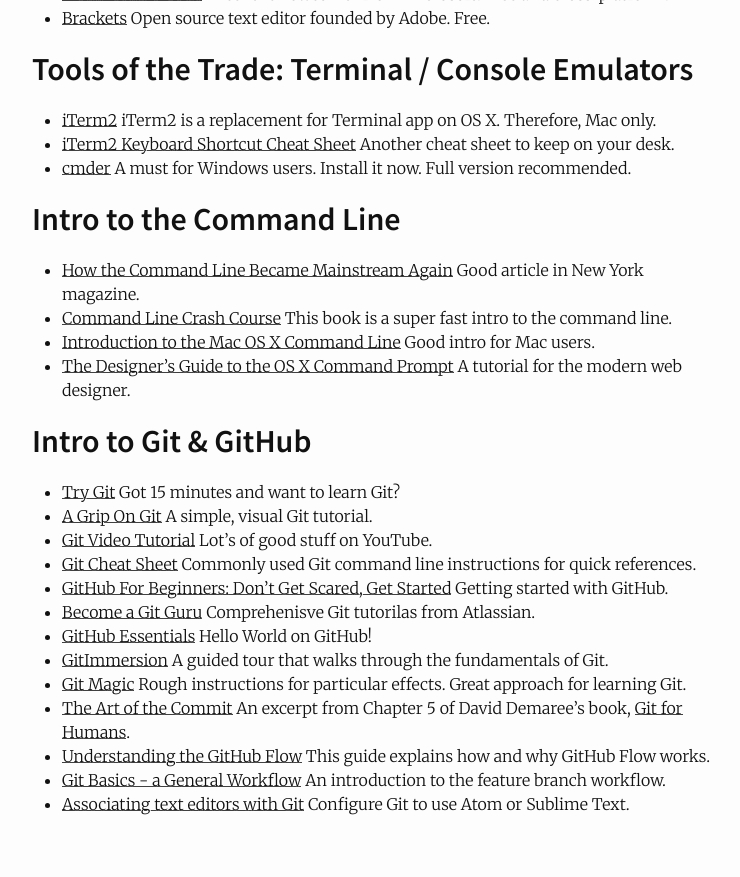
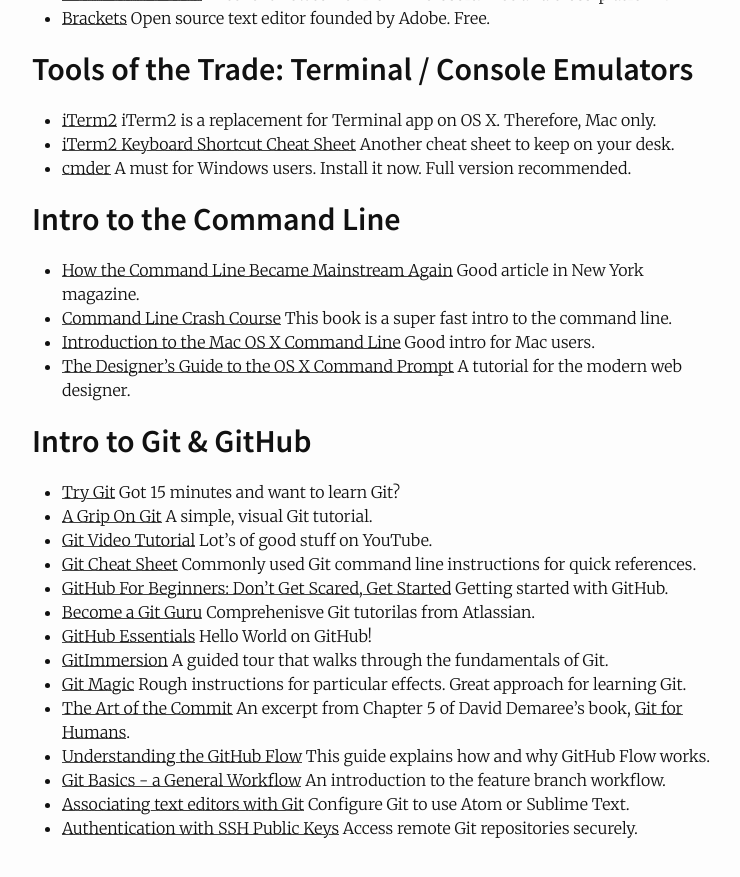
Before and after one commit to betamore/fewd, a Jekyll site: the page built from headstart.md, in a window 1280 px wide and 900 px high, scrolled down 683 px. Shown: the top 877 px of the window, without its empty margins (268-1008 px from the left). Built offline with Jekyll 4.4.1, drawn with Linux system fonts in a browser that asks for light colours.

Commit message:
add Authentication with SSH Public Keys link

```diff
--- a/headstart.md
+++ b/headstart.md
@@ -50,3 +50,4 @@
 * [Understanding the GitHub Flow](https://guides.github.com/introduction/flow/) This guide explains how and why GitHub Flow works.
 * [Git Basics - a General Workflow](http://blackfalcon.roughdraft.io/8428401-git-basics-a-general-workflow) An introduction to the feature branch workflow.
 * [Associating text editors with Git](https://help.github.com/articles/associating-text-editors-with-git/) Configure Git to use Atom or Sublime Text.
+* [Authentication with SSH Public Keys](https://www.git-tower.com/learn/git/ebook/command-line/advanced-topics/ssh-public-keysa) Access remote Git repositories securely.
```
